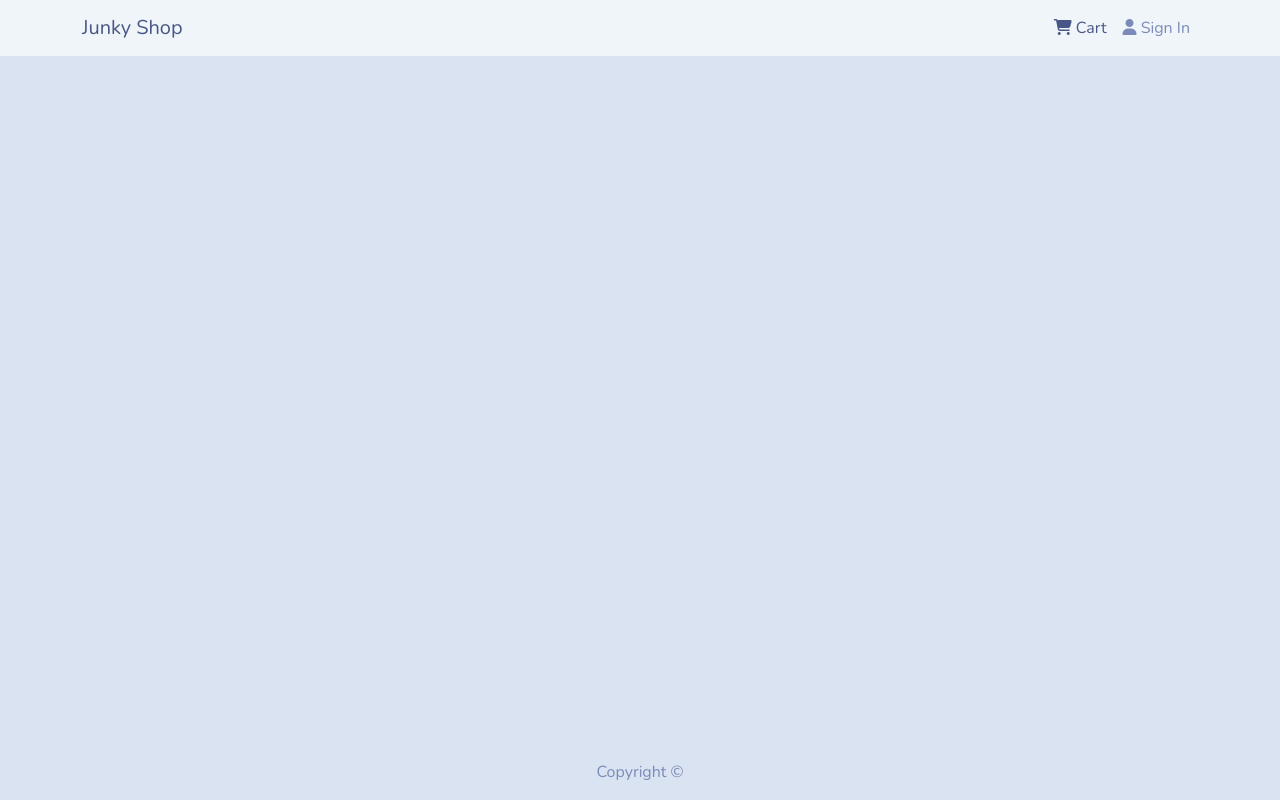
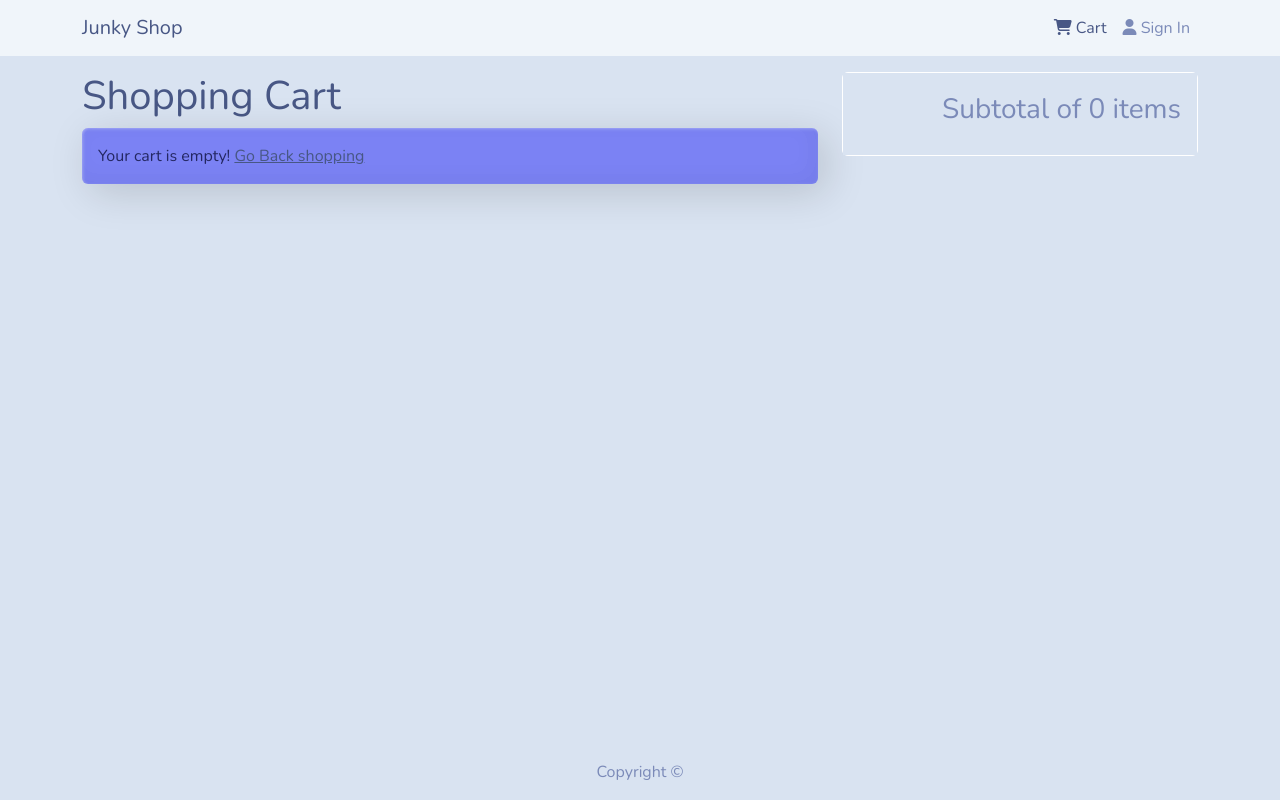
Before and after one commit to SensNyaha/primitive-shop-with-paypal, a React (Create React App) app in the folder frontend/: page /cart in a window 1280 px wide. Built offline with nearby package versions, Linux system fonts and the light colour scheme.

Commit message:
cart screen began

```diff
--- a/frontend/src/App.jsx
+++ b/frontend/src/App.jsx
@@ -10,6 +10,7 @@ import ProductScreen from "./screens/ProductScreen";
 
 import { useDispatch } from "react-redux";
 import { changeProductQuantity } from "./redux/slices/cartSlice";
+import CartScreen from "./screens/CartScreen";
 
 function App() {
     const dispatch = useDispatch();
@@ -31,6 +32,7 @@ function App() {
                             path="/product/:id"
                             element={<ProductScreen />}
                         />
+                        <Route path="/cart" element={<CartScreen />} />
                     </Routes>
                 </Container>
             </main>
--- /dev/null
+++ b/frontend/src/components/CartItem.jsx
@@ -0,0 +1,68 @@
+import React, { useState } from "react";
+import { Button, Col, Image, Row } from "react-bootstrap";
+import { Link } from "react-router-dom";
+import QuantityControl from "./QuantityControl";
+import { useDispatch, useSelector } from "react-redux";
+import {
+    changeProductQuantity,
+    removeProduct,
+} from "../redux/slices/cartSlice";
+
+function CartItem({ product, quantity }) {
+    const [localQuantity, setLocalQuantity] = useState(quantity);
+    const dispatch = useDispatch();
+    const cart = useSelector((state) => state.cart);
+
+    function handleDecreaseQuantity() {
+        setLocalQuantity(localQuantity - 1);
+        if (cart.find((e) => e._id === product._id))
+            dispatch(
+                changeProductQuantity([
+                    { _id: product._id, quantity: localQuantity - 1 },
+                ])
+            );
+    }
+    function handleIncreaseQuantity() {
+        setLocalQuantity(localQuantity + 1);
+        if (cart.find((e) => e._id === product._id))
+            dispatch(
+                changeProductQuantity([
+                    { _id: product._id, quantity: localQuantity + 1 },
+                ])
+            );
+    }
+    function handleRemoveCartElement() {
+        dispatch(removeProduct({ _id: product._id }));
+    }
+
+    return (
+        <Row>
+            <Col md={2}>
+                <Image src={product.image} alt={product.name} fluid rounded />
+            </Col>
+            <Col md={4}>
+                <Link to={`/product/${product._id}`}>{product.name}</Link>
+            </Col>
+            <Col md={2}>${product.price}</Col>
+            <Col md={3}>
+                <QuantityControl
+                    maxCount={product.countInStock}
+                    quantity={quantity}
+                    onDecrease={handleDecreaseQuantity}
+                    onIncrease={handleIncreaseQuantity}
+                />
+            </Col>
+            <Col md={1}>
+                <Button
+                    size="sm"
+                    className="btn-w-hover"
+                    onClick={handleRemoveCartElement}
+                >
+                    <i className="fa fa-trash" />
+                </Button>
+            </Col>
+        </Row>
+    );
+}
+
+export default CartItem;
--- a/frontend/src/redux/slices/cartSlice.js
+++ b/frontend/src/redux/slices/cartSlice.js
@@ -8,7 +8,7 @@ export const cartSlice = createSlice({
     reducers: {
         changeProductQuantity: (state, { payload }) => {
             payload.forEach((plElem) => {
-                if (plElem._id) {
+                if (plElem._id && plElem.quantity > 0) {
                     const foundIndex = state.findIndex(
                         (e) => e._id === plElem._id
                     );
--- /dev/null
+++ b/frontend/src/screens/CartScreen.jsx
@@ -0,0 +1,76 @@
+import React, { useEffect, useState } from "react";
+import { Card, Col, ListGroup, Row } from "react-bootstrap";
+import { useSelector } from "react-redux";
+import Message from "../components/Message";
+import { Link } from "react-router-dom";
+import axios from "axios";
+import CartItem from "../components/CartItem";
+
+function CartScreen() {
+    const cart = useSelector((state) => state.cart);
+    const [cartItems, setCartItems] = useState([]);
+
+    useEffect(() => {
+        setCartItems(
+            cartItems.filter(
+                (el) => cart.findIndex((cel) => cel._id === el._id) !== -1
+            )
+        );
+        cart.forEach((prod) => {
+            axios.get("/api/products/" + prod._id).then(({ data }) => {
+                if (!cartItems.find((elem) => elem._id === prod._id))
+                    setCartItems((state) => [...state, data]);
+            });
+        });
+    }, [cart]);
+
+    return (
+        <Row>
+            <Col md={8}>
+                <h1>Shopping Cart</h1>
+                {cart.length === 0 && (
+                    <Message variant="info">
+                        Your cart is empty! <Link to="/">Go Back shopping</Link>
+                    </Message>
+                )}
+                {cartItems.length > 0 && (
+                    <ListGroup variant="flush">
+                        {cartItems.map((el) => {
+                            return (
+                                <ListGroup.Item key={el._id}>
+                                    <CartItem
+                                        product={el}
+                                        quantity={
+                                            cart.find(
+                                                (product) =>
+                                                    product._id === el._id
+                                            )?.quantity
+                                        }
+                                    />
+                                </ListGroup.Item>
+                            );
+                        })}
+                    </ListGroup>
+                )}
+            </Col>
+            <Col md={4}>
+                <Card style={{ border: "1px solid #fff" }}>
+                    <ListGroup variant="flush">
+                        <ListGroup.Item>
+                            <h3 className="text-end">
+                                Subtotal of{" "}
+                                {cart?.reduce(
+                                    (prev, cur) => (prev += cur.quantity),
+                                    0
+                                )}{" "}
+                                items
+                            </h3>
+                        </ListGroup.Item>
+                    </ListGroup>
+                </Card>
+            </Col>
+        </Row>
+    );
+}
+
+export default CartScreen;
```
